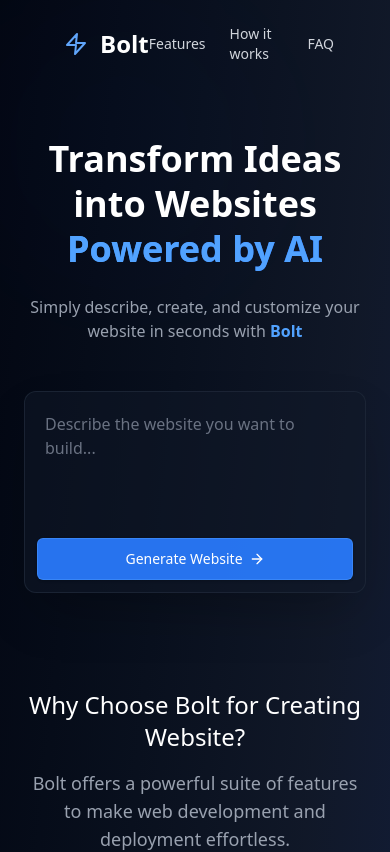
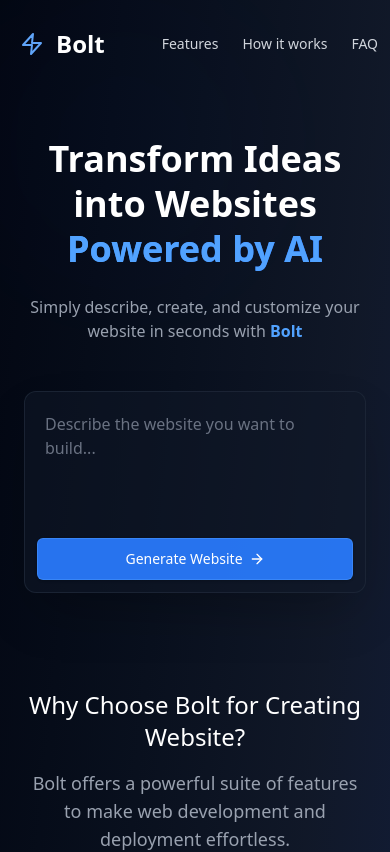
Before and after one commit to you112ef/Bolt-Clone, a React (Vite) app in the folder Frontend/: page / in a window 390 px wide. Shown: the top 852 px of the page. Built offline with nearby package versions, Linux system fonts and the light colour scheme; no server answers.

Commit message:
fix: adjust padding and margin in Navbar for better layout consistency

```diff
--- a/Frontend/src/components/Navbar.tsx
+++ b/Frontend/src/components/Navbar.tsx
@@ -14,13 +14,13 @@ export function Navbar({ scrollY }: NavbarProps) {
       animate={{ filter: 'blur(0px)' }}
       transition={{ duration: 0.3 }}
       className={cn(
-        'fixed z-20 flex items-center justify-between p-6 transition-all duration-300 w-full',
+        'fixed z-20 flex items-center justify-between py-6 md:p-6 transition-all duration-300 w-full',
         scrollY > 50
           ? 'backdrop-blur-lg bg-gray-950/70 shadow-lg shadow-black/10'
           : 'bg-transparent'
       )}
     >
-      <div className="w-full flex items-center justify-between px-8 left-0 right-0">
+      <div className="w-full flex items-center justify-between md:px-8 px-3 left-0 right-0">
         <div className="flex items-center space-x-2">
             <div
             onClick={() => navigate('/')}
```
